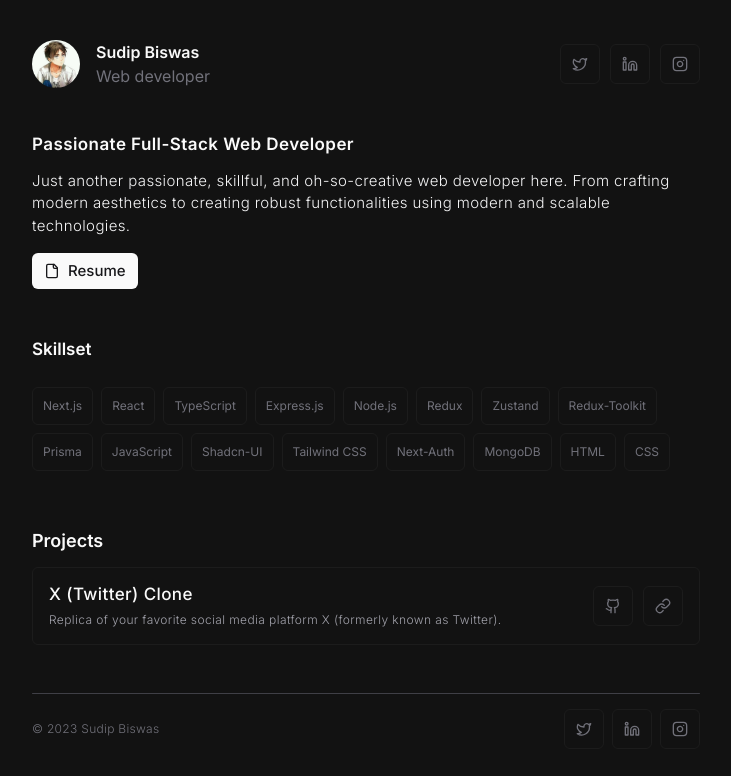
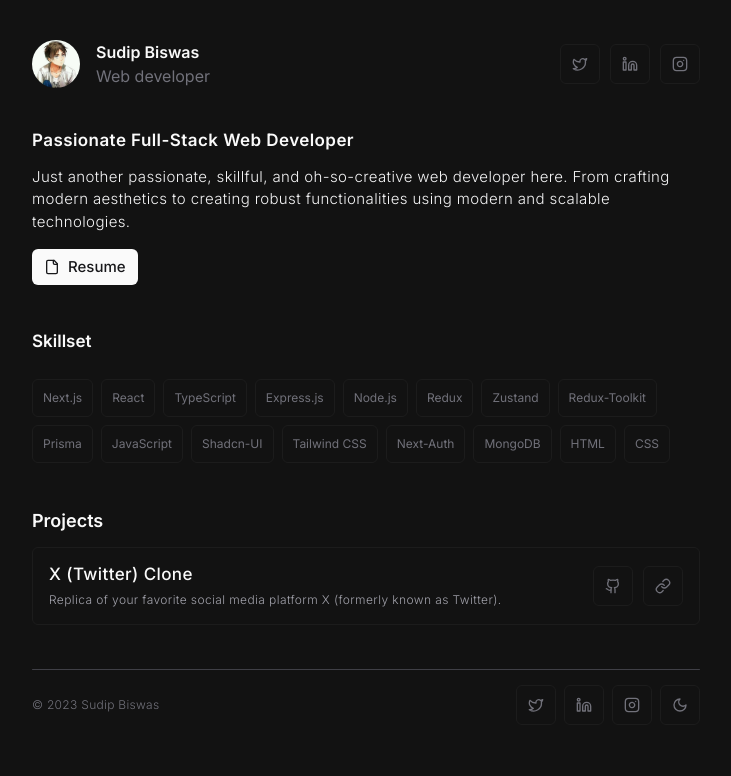
Before and after one commit to sudipb7/portfolio-old, a Next.js app: page / in a window 1280 px wide. Shown: the top 776 px of the page, without its empty margins (274-1005 px from the left). Built offline with nearby package versions, Linux system fonts and the light colour scheme.

Commit message:
Light mode

```diff
--- a/app/(routes)/page.tsx
+++ b/app/(routes)/page.tsx
@@ -7,7 +7,7 @@ import { Skills } from "@/components/skills";
 const Home = () => {
   return (
     <main className="h-full w-full relative">
-      <div className="w-full h-full overflow-x-hidden py-4 md:pt-6 px-2">
+      <div className="w-full h-full overflow-x-hidden pt-4 pb-3 md:pt-6 px-2">
         <Header />
         <Hero />
         <Skills />
--- a/app/layout.tsx
+++ b/app/layout.tsx
@@ -21,7 +21,7 @@ export default function RootLayout({
 }) {
   return (
     <html lang="en" suppressHydrationWarning>
-      <body className={cn(inter.className, "dark:bg-[#121212]")}>
+      <body className={cn(inter.className, "bg-[#FBFCFD] dark:bg-[#121212]")}>
         <Analytics />
         <SpeedInsights />
         <ThemeProvider
--- a/components/badge.tsx
+++ b/components/badge.tsx
@@ -1,3 +1,5 @@
+import { cn } from "@/lib/utils";
+
 interface BadgeProps {
   size: "sm" | "md" | "lg";
   label: string;
@@ -9,14 +11,16 @@ export const Badge = ({
   label,
   onClick,
 }: BadgeProps) => {
+  const defaultStyles = "rounded-md border border-zinc-200 dark:border-[#1C1C1C] hover:bg-zinc-200 dark:hover:bg-[#1C1C1C] text-zinc-600 dark:text-zinc-500 hover:text-zinc-800 dark:hover:text-zinc-400 transition";
+
   const styles = {
-    sm: "p-1 md:p-1.5 rounded-md border text-[8px] md:text-[10px] border-[#1C1C1C] hover:bg-[#1C1C1C] cursor-pointer text-zinc-500 hover:text-zinc-400 transition-all",
-    md: "p-1.5 md:p-2 rounded-md border text-[10px] md:text-[11px] border-[#1C1C1C] hover:bg-[#1C1C1C] cursor-pointer text-zinc-500 hover:text-zinc-400 transition-all",
-    lg: "p-1.5 md:p-2.5 rounded-md border text-[10px] md:text-xs border-[#1C1C1C] hover:bg-[#1C1C1C] cursor-pointer text-zinc-500 hover:text-zinc-400 transition-all",
+    sm: "p-1 md:p-1.5 text-[8px] md:text-[10px]",
+    md: "p-1.5 md:p-2 text-[10px] md:text-[11px]",
+    lg: "p-1.5 md:p-2.5 text-[10px] md:text-xs",
   };
 
   return (
-    <span onClick={onClick} className={styles[size]}>
+    <span onClick={onClick} className={cn(defaultStyles, styles[size])}>
       {label}
     </span>
   );
--- a/components/footer/index.tsx
+++ b/components/footer/index.tsx
@@ -2,15 +2,16 @@ import Link from "next/link";
 
 import { socialLinks } from "@/lib/constants";
 import { IconButton } from "@/components/icon-button";
+import { ModeToggle } from "@/components/mode-toggle";
 
 export const Footer = () => {
   const currentYear = new Date().getFullYear();
 
   return (
-    <footer className="max-w-[700px] mx-auto p-4 mt-2 md:mt-4">
-      <div className="h-[0.5px] bg-zinc-700 rounded-md w-full" />
+    <footer className="max-w-[700px] mx-auto p-4 pb-3 mt-2 md:mt-3">
+      <div className="h-[0.5px] bg-zinc-500 dark:bg-zinc-700 rounded-md w-full" />
       <div className="flex items-center justify-between mt-4">
-        <p className="text-xs font-light tracking-wide text-zinc-500">
+        <p className="text-xs font-light tracking-wide text-zinc-600 dark:text-zinc-500">
           &copy; {currentYear} Sudip Biswas
         </p>
         <div className="flex items-center gap-2">
@@ -23,11 +24,12 @@ export const Footer = () => {
                   target="_blank"
                   rel="noopener noreferrer"
                   >
-                  <Icon className="h-4 w-4 text-zinc-500 group-hover:text-zinc-400" />
+                  <Icon className="h-4 w-4 text-zinc-600 dark:text-zinc-500 group-hover:text-zinc-800 dark:group-hover:text-zinc-400" />
                 </Link>
               </IconButton>
             );
           })}
+          <ModeToggle />
         </div>
       </div>
     </footer>
--- a/components/header/index.tsx
+++ b/components/header/index.tsx
@@ -39,7 +39,7 @@ export const Header = () => {
                 rel="noopener noreferrer"
                 key={link.label}
               >
-                <Icon className="h-4 w-4 text-zinc-500 group-hover:text-zinc-400" />
+                <Icon className="h-4 w-4 text-zinc-600 dark:text-zinc-500 group-hover:text-zinc-800 dark:group-hover:text-zinc-400" />
               </Link>
             </IconButton>
           );
--- a/components/hero/index.tsx
+++ b/components/hero/index.tsx
@@ -5,11 +5,11 @@ import { Button } from "@/components/ui/button";
 
 export const Hero = () => {
   return (
-    <section className="max-w-[700px] mx-auto mt-3 p-4">
+    <section className="max-w-[700px] mx-auto mt-2 p-4">
       <h3 className="font-semibold text-[16px] md:text-[17px] tracking-wide">
         Passionate Full-Stack Web Developer
       </h3>
-      <p className="mt-3 font-light text-[14px] md:text-[15px] text-zinc-100 tracking-wide mb-4">
+      <p className="mt-3 font-light text-[14px] md:text-[15px] text-secondary-foreground dark:text-zinc-100 tracking-wide mb-4">
         Just another passionate, skillful, and oh-so-creative web developer
         here. From crafting modern aesthetics to creating robust functionalities
         using modern and scalable technologies.
--- a/components/icon-button.tsx
+++ b/components/icon-button.tsx
@@ -15,7 +15,7 @@ export const IconButton = ({
       <Button
         variant="outline"
         size="icon"
-        className="dark:bg-[#121212] group p-2.5 rounded-md border border-[#1C1C1C] hover:bg-[#1C1C1C] cursor-pointer transition"
+        className="bg-[#FBFCFD] dark:bg-[#121212] group border-zinc-300 dark:border-[#1C1C1C] hover:bg-zinc-300 dark:hover:bg-[#1C1C1C] transition"
         asChild
       >
         {children}
--- a/components/mode-toggle.tsx
+++ b/components/mode-toggle.tsx
@@ -10,19 +10,25 @@ import {
   DropdownMenuItem,
   DropdownMenuTrigger,
 } from "@/components/ui/dropdown-menu";
+import { ActionTooltip } from "./action-tooltip";
 
 export function ModeToggle() {
   const { setTheme } = useTheme();
 
   return (
     <DropdownMenu>
-      <DropdownMenuTrigger asChild>
-        <Button variant="outline" size="icon">
-          <Sun className="h-[1.2rem] w-[1.2rem] rotate-0 scale-100 transition-all dark:-rotate-90 dark:scale-0" />
-          <Moon className="absolute h-[1.2rem] w-[1.2rem] rotate-90 scale-0 transition-all dark:rotate-0 dark:scale-100" />
-          <span className="sr-only">Toggle theme</span>
-        </Button>
-      </DropdownMenuTrigger>
+      <ActionTooltip label="Theme">
+        <DropdownMenuTrigger asChild>
+          <Button
+            className="bg-[#FBFCFD] dark:bg-[#121212] group border-zinc-300 dark:border-[#1C1C1C] hover:bg-zinc-300 dark:hover:bg-[#1C1C1C] focus-visible:ring-0 focus-visible:ring-offset-0 transition"
+            variant="outline"
+            size="icon"
+          >
+            <Sun className="text-zinc-600 group-hover:text-zinc-800 h-4 w-4 rotate-0 scale-100 transition-all dark:-rotate-90 dark:scale-0" />
+            <Moon className="text-zinc-500 group-hover:text-zinc-400 absolute h-4 w-4 rotate-90 scale-0 transition-all dark:rotate-0 dark:scale-100" />
+          </Button>
+        </DropdownMenuTrigger>
+      </ActionTooltip>
       <DropdownMenuContent className="dark:bg-[#121212]" align="end">
         <DropdownMenuItem
           className="dark:bg-[#121212]"
--- a/components/projects/index.tsx
+++ b/components/projects/index.tsx
@@ -4,7 +4,7 @@ import { projects } from "@/lib/constants";
 
 export const Projects = () => {
   return (
-    <section className="max-w-[700px] mx-auto p-4 mt-6">
+    <section className="max-w-[700px] mx-auto p-4 mt-3">
       <h3 className="text-lg font-semibold mb-3">Projects</h3>
       <div className="flex flex-col gap-2">
         {projects.map((project) => (
--- a/components/projects/project-card.tsx
+++ b/components/projects/project-card.tsx
@@ -19,12 +19,12 @@ export const ProjectCard = ({
   techs = [],
 }: ProjectCardProps) => {
   return (
-    <article className="p-4 flex items-start sm:items-center gap-2 rounded-md tracking-wide border border-[#1C1C1C] hover:bg-[#1C1C1C]/40 transition-all">
+    <article className="p-4 flex items-start sm:items-center gap-2 rounded-md tracking-wide border border-zinc-200 dark:border-[#1C1C1C] hover:bg-zinc-100 dark:hover:bg-[#1C1C1C]/40 transition-all">
       <div className="flex-1">
         <p className="text-sm md:text-[17px] font-medium">
           {title}
         </p>
-        <p className="text-xs md:text-xs font-light text-zinc-400 mt-2">
+        <p className="text-xs md:text-xs font-light text-zinc-500 dark:text-zinc-400 mt-2">
           {desc}
         </p>
       </div>
@@ -35,7 +35,7 @@ export const ProjectCard = ({
             target="_blank"
             rel="noopener noreferrer"
           >
-            <Github className="h-4 w-4 text-zinc-500 group-hover:text-zinc-400" />
+            <Github className="h-4 w-4 text-zinc-600 dark:text-zinc-500 hover:text-zinc-800 dark:group-hover:text-zinc-400" />
           </Link>
         </IconButton>
         {live && (
@@ -45,7 +45,7 @@ export const ProjectCard = ({
               target="_blank"
               rel="noopener noreferrer"
             >
-              <LinkIcon className="h-4 w-4 text-zinc-500 group-hover:text-zinc-400" />
+              <LinkIcon className="h-4 w-4 text-zinc-600 dark:text-zinc-500 group-hover:text-zinc-800 dark:group-hover:text-zinc-400" />
             </Link>
           </IconButton>
         )}
--- a/components/skills/index.tsx
+++ b/components/skills/index.tsx
@@ -3,7 +3,7 @@ import { Badge } from "../badge";
 
 export const Skills = () => {
   return (
-    <section className="max-w-[700px] mx-auto p-4 flex flex-col gap-3 mt-4">
+    <section className="max-w-[700px] mx-auto p-4 flex flex-col gap-3 mt-3">
       <h3 className="text-[17px] font-semibold">Skillset</h3>
       <div className="mt-3 flex flex-wrap items-center gap-2">
         {skills.map((skill, index) => (
```
